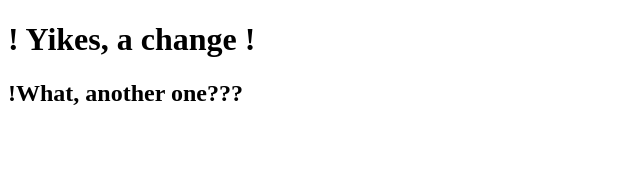
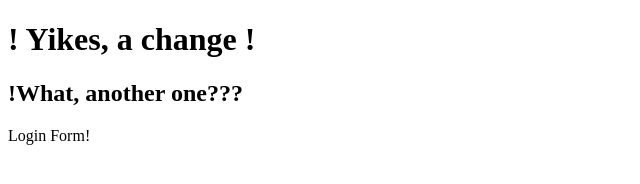
Before and after one commit to kpfund/test1, a plain HTML site: page index.html in a window 1280 px wide. Shown: the whole page, without its empty margins (0-640 px from the left). Drawn offline with Linux system fonts and the light colour scheme.

Commit message:
Committing a branch!

```diff
--- a/index.html
+++ b/index.html
@@ -1,3 +1,5 @@
+<!-- branched!! -->
+
 <!DOCTYPE html>
 <html>
   <head>
@@ -7,6 +9,9 @@
 <body>
  <h1>! Yikes, a change !</h1>
  <h2>!What, another one???</h2>
+ <p>
+    Login Form!
+ </p>
 </body>
 
 </html>
```
Also changed, not shown: login.html (added, +1 -0 lines).
